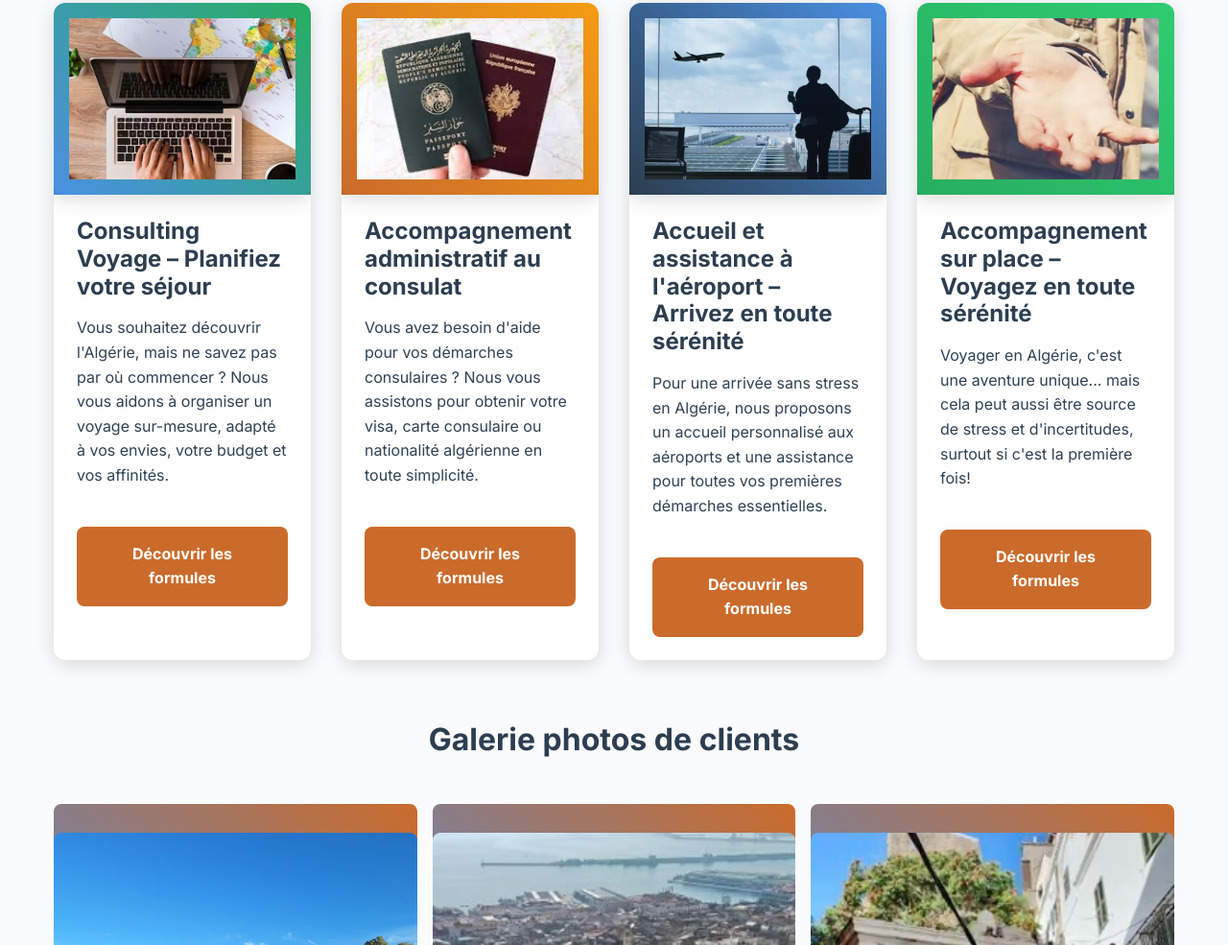
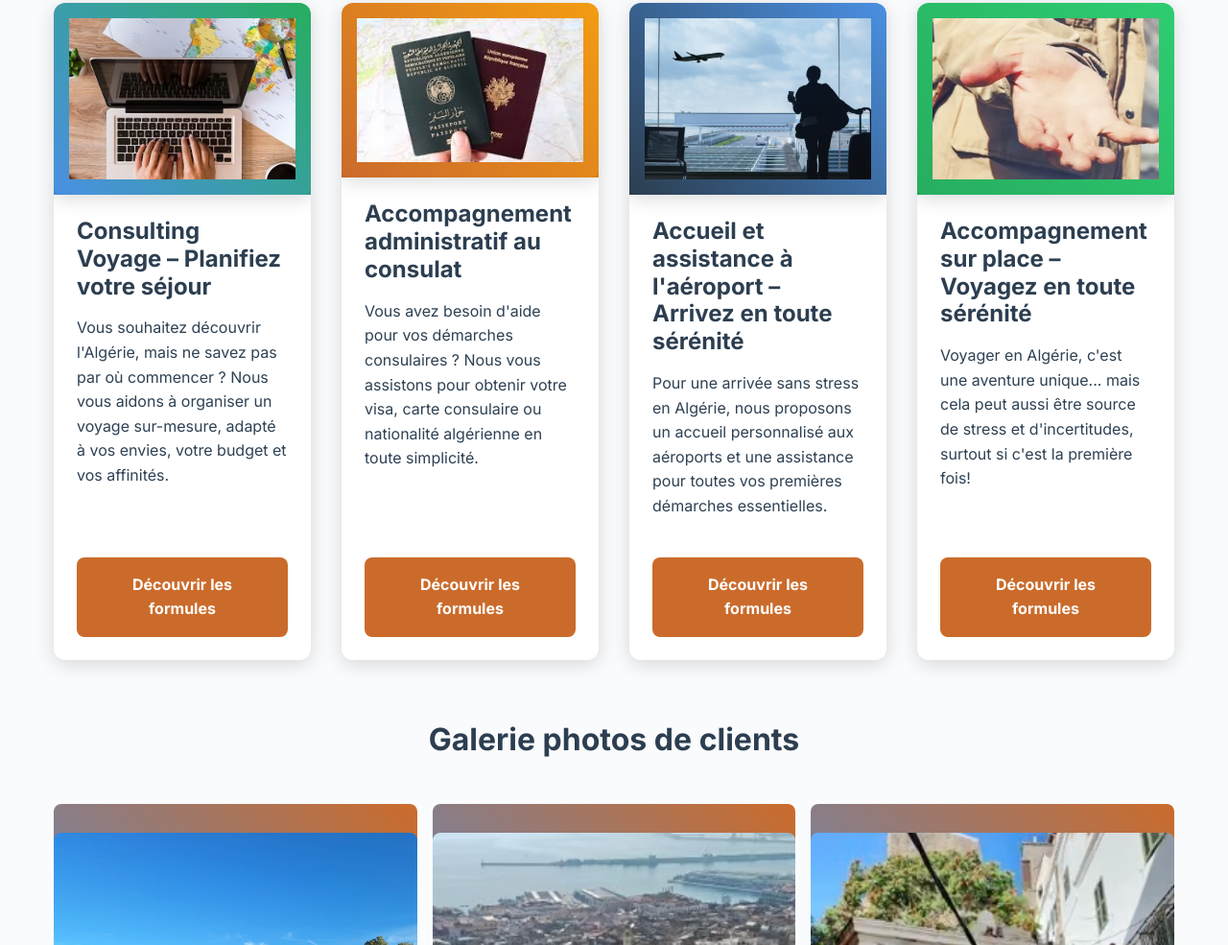
Before and after one commit to ElodieAllegro/racinesAlgerie, a website built with Vite: page index.html in a window 1280 px wide. Shown: the part 1733-2718 px from the top of the page at 96% size. Built offline with nearby package versions, Linux system fonts and the light colour scheme; files whose address does not match are found by name.

Commit message:
Coller les boutons des services en bas des cartes

```diff
--- a/style.css
+++ b/style.css
@@ -46,8 +46,8 @@ p {
 .service-content {
     display: flex;
     flex-direction: column;
-    flex-grow: 1;
     padding: var(--spacing-lg);
+    height: 100%;
 }
 
 .service-content h3 {
@@ -57,10 +57,13 @@ p {
 
 .service-content p {
     margin-bottom: var(--spacing-lg);
+    flex-grow: 1;
 }
 
 .service-button {
     margin-top: auto;
+    align-self: flex-start;
+    width: fit-content;
 }
 
 .service-image {
```
